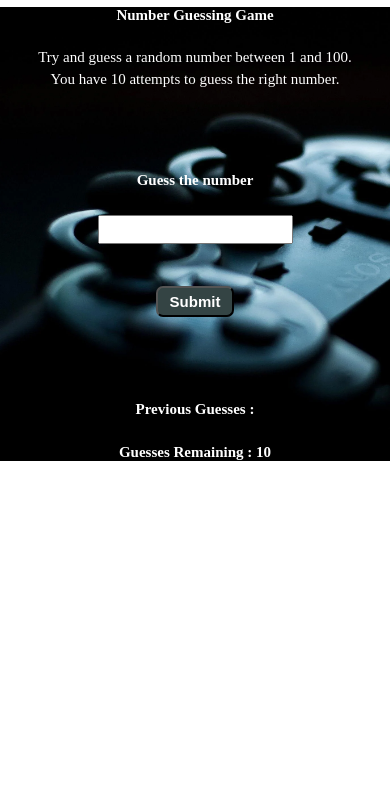
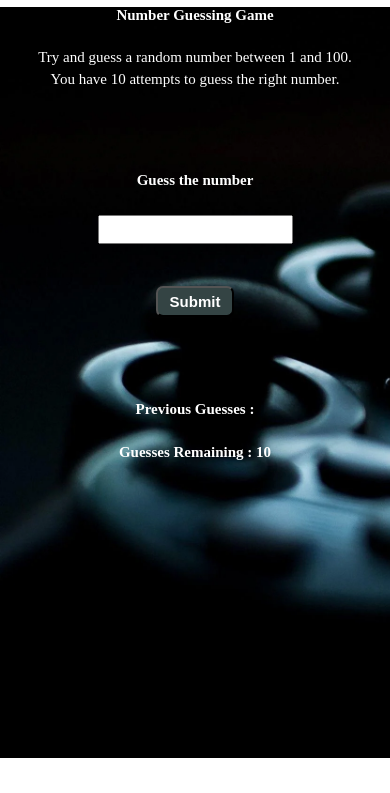
Before and after one commit to ShaikShamik/Guess-Random-Number, a plain HTML site: page index.html in a window 390 px wide. Shown: the part 51-844 px from the top of the page. Drawn offline with Linux system fonts and the light colour scheme.

Commit message:
Update Game.css

```diff
--- a/Game.css
+++ b/Game.css
@@ -132,7 +132,7 @@ button{
     }
 
     .main {
-        height: auto;
+        height: 89vh;
     }
 
     h1, #para1, #para2, #heading2, #input, #Submit, button, #para3, #para4, .guesses, #results, #newgame {
```
